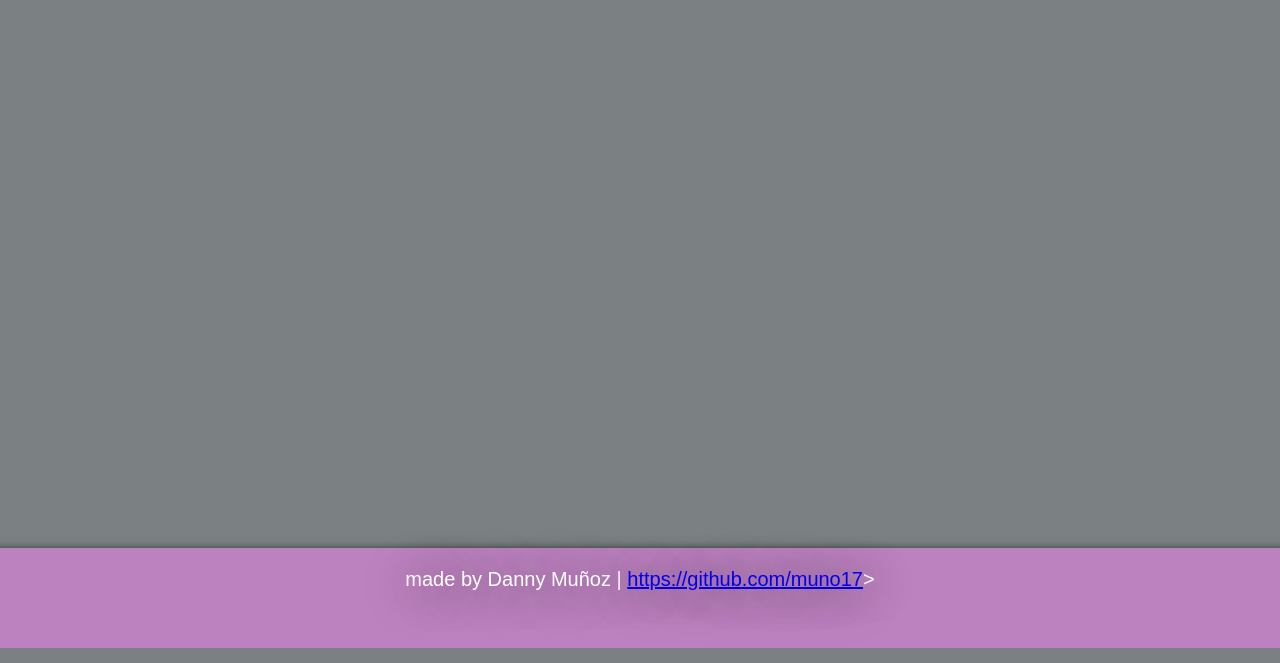
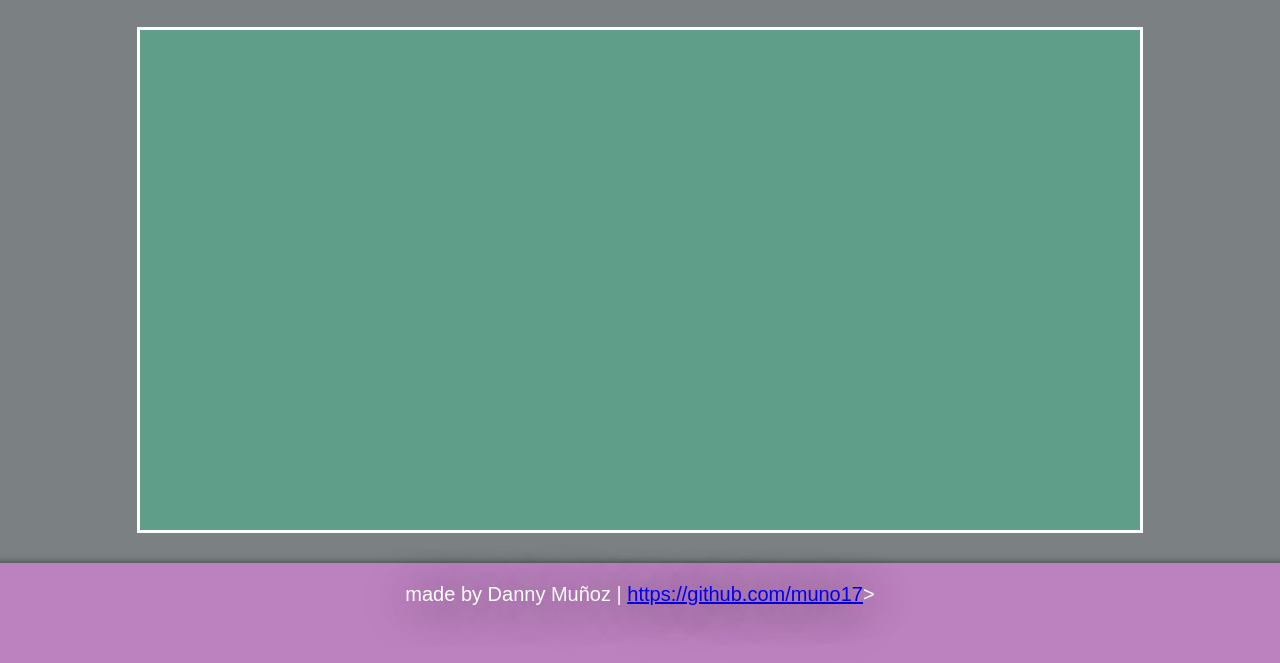
Before and after one commit to muno17/sqncd, a plain HTML site: page index.html in a window 1280 px wide. Shown: the part 152-815 px from the top of the page. Drawn offline with Linux system fonts and the light colour scheme.

Commit message:
add main body

```diff
--- a/index.html
+++ b/index.html
@@ -12,7 +12,11 @@
             <h1 class="mainHeader">sqncd</h1>
         </div>
         <div class="mid">
+            <div class="sqncdHouse">
+                <div class="sqncd">
 
+                </div>
+            </div>
         </div>
         <footer>
             <div>made by Danny Muñoz | <a href="https://github.com/muno17">https://github.com/muno17</a>></div>
--- a/style.css
+++ b/style.css
@@ -10,7 +10,6 @@ body {
     justify-content: space-between;
     gap: 30px;
     align-items: center;
-    overflow-x: hidden;
     min-height: 100vh;
 }
 
@@ -19,7 +18,17 @@ body {
     text-shadow: 3px 3px 10px black;
 }
 
+.sqncdHouse {
+    display: flex;
+    flex: 1;
+}
 
+.sqncd {
+    background: #5F9F89;
+    width: 1000px;
+    height: 500px;
+    border-style: solid;
+}
 
 
 
```
